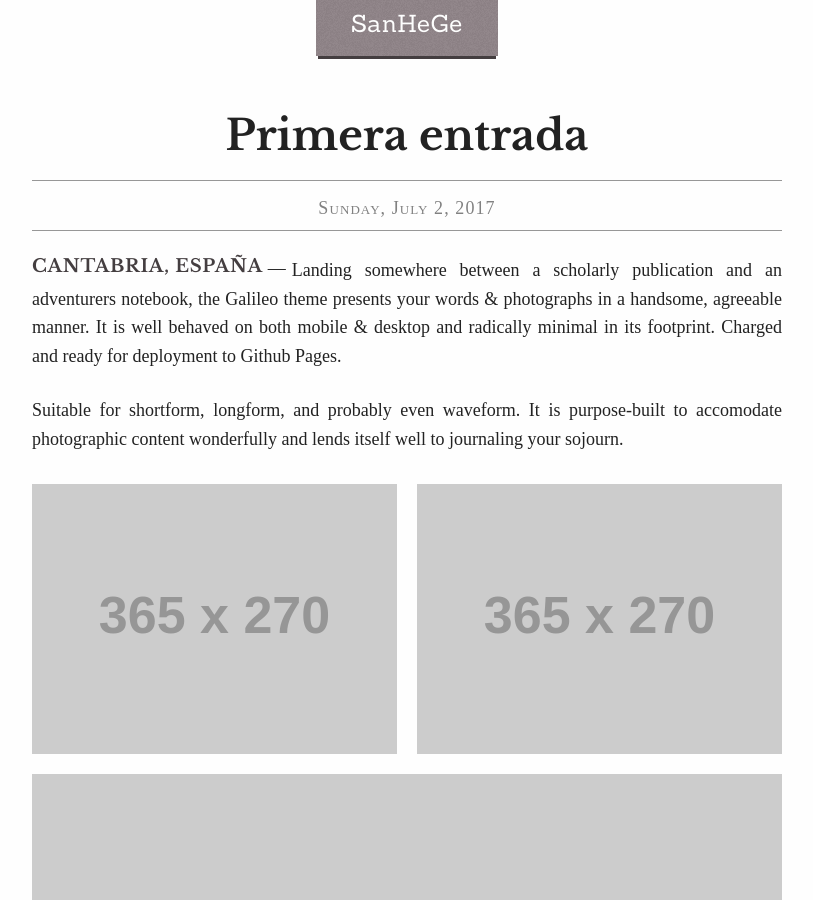
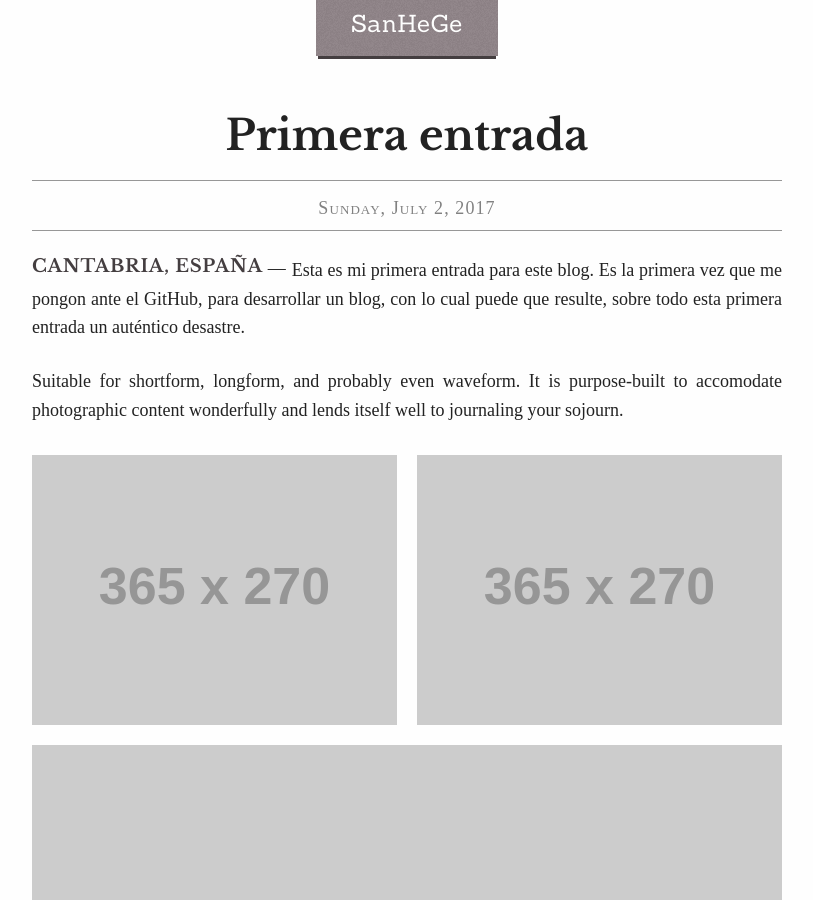
Before and after one commit to gsantistebanes/blog, a Jekyll site: the page built from _posts/2015-11-15-the-galileo-theme.markdown, in a window 1280 px wide and 900 px high, scrolled down 447 px. Shown: the whole window, without its empty margins (233-1046 px from the left). Built offline with Jekyll 4.4.1, drawn with Linux system fonts in a browser that asks for light colours.

Commit message:
Update 2015-11-15-the-galileo-theme.markdown

```diff
--- a/_posts/2015-11-15-the-galileo-theme.markdown
+++ b/_posts/2015-11-15-the-galileo-theme.markdown
@@ -6,7 +6,7 @@ categories: jekyll theme
 location: Cantabria, España
 ---
 
-Landing somewhere between a scholarly publication and an adventurers notebook, the Galileo theme presents your words & photographs in a handsome, agreeable manner. It is well behaved on both mobile & desktop and radically minimal in its footprint. Charged and ready for deployment to Github Pages.
+Esta es mi primera entrada para este blog. Es la primera vez que me pongon ante el GitHub, para desarrollar un blog, con lo cual puede que resulte, sobre todo esta primera entrada un auténtico desastre.
 
 Suitable for shortform, longform, and probably even waveform. It is purpose-built to accomodate photographic content wonderfully and lends itself well to journaling your sojourn.
 
```
